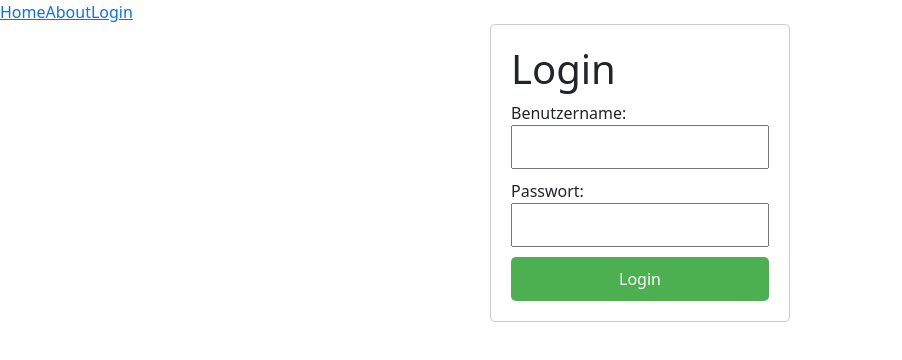
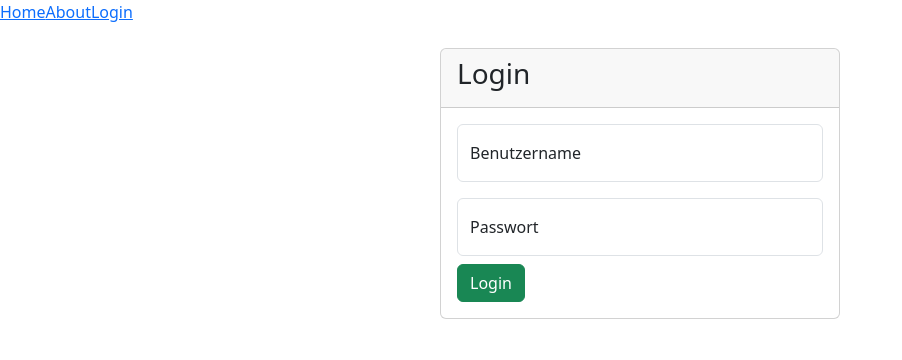
Before and after one commit to Gremmel/7-vereine-sportfest, a Vue app in the folder ui/: page /login in a window 1280 px wide. Shown: the top 360 px of the page, without its empty margins (0-902 px from the left). Built offline with nearby package versions, Linux system fonts and the light colour scheme.

Commit message:
loginVue und user im store

```diff
--- a/ui/src/App.vue
+++ b/ui/src/App.vue
@@ -1,18 +1,10 @@
 <script setup>
-import { RouterLink, RouterView } from 'vue-router'
+import { RouterView } from 'vue-router'
+import AppHeader from './components/AppHeader.vue'
 </script>
 
 <template>
-  <header>
-    <div>
-      <nav>
-        <RouterLink to="/">Home</RouterLink>
-        <RouterLink to="/about">About</RouterLink>
-        <RouterLink to="/login">Login</RouterLink>
-      </nav>
-    </div>
-  </header>
-
+  <AppHeader />
   <RouterView />
 </template>
 
--- /dev/null
+++ b/ui/src/components/AppHeader.vue
@@ -0,0 +1,21 @@
+<template>
+  <header class="app-header">
+    <div v-if="showHeader">
+      <nav>
+        <RouterLink to="/">Home</RouterLink>
+        <RouterLink to="/about">About</RouterLink>
+        <RouterLink to="/login">Login</RouterLink>
+      </nav>
+    </div>
+  </header>
+</template>
+
+<script setup>
+  import { RouterLink } from 'vue-router'
+  import { ref } from 'vue'
+
+  const showHeader = ref(true);
+</script>
+
+<style scoped>
+</style>
--- /dev/null
+++ b/ui/src/stores/userStore.js
@@ -0,0 +1,22 @@
+// src/stores/userStore.js
+import { defineStore } from 'pinia';
+
+export const useUserStore = defineStore('userStore', {
+  state: () => ({
+    user: null
+  }),
+
+  getters: {
+    isLoggedIn: (state) => !!state.user,
+  },
+
+  actions: {
+    setUser(userData) {
+      this.user = userData;
+    },
+
+    clearUser() {
+      this.user = null;
+    },
+  },
+});
--- a/ui/src/views/HomeView.vue
+++ b/ui/src/views/HomeView.vue
@@ -24,6 +24,10 @@
 
 <template>
   <main>
-    Home
+    <div class="text-center mt-4">
+      <h1>
+        Home
+      </h1>
+    </div>
   </main>
 </template>
--- a/ui/src/views/LoginView.vue
+++ b/ui/src/views/LoginView.vue
@@ -1,23 +1,33 @@
 <template>
-  <div class="login-container">
-    <h1>Login</h1>
-    <form @submit.prevent="handleLogin">
-      <label for="username">Benutzername:</label>
-      <input type="text" v-model="username" id="username" required>
+  <div class="d-flex justify-content-center align-items-center mt-4">
+    <div class="card loginCard">
+      <div class="card-header">
+        <h3>
+          Login
+        </h3>
+      </div>
+      <div class="card-body">
+        <div class="form-floating mb-3">
+          <input v-model="username" type="text" class="form-control" id="floatingInput" placeholder="Benutzername">
+          <label for="floatingInput">Benutzername</label>
+        </div>
+        <div class="form-floating">
+          <input v-model="password" type="password" class="form-control" id="floatingPassword" placeholder="Password">
+          <label for="floatingPassword">Passwort</label>
+        </div>
+        <button class="btn btn-success mt-2" type="button" @click="handleLogin">Login</button>
+      </div>
 
-      <label for="password">Passwort:</label>
-      <input type="password" v-model="password" id="password" required>
-
-      <button type="submit">Login</button>
-    </form>
-
-    <p v-if="errorMessage" class="error">{{ errorMessage }}</p>
-    <p v-if="successMessage" class="success">{{ successMessage }}</p>
+      <p v-if="errorMessage" class="error m-3">{{ errorMessage }}</p>
+      <p v-if="successMessage" class="success m-3">{{ successMessage }}</p>
+    </div>
   </div>
 </template>
 
 <script>
 import { ref } from 'vue';
+import { useUserStore } from '@/stores/userStore';
+import { useRouter } from 'vue-router';
 
 export default {
   setup() {
@@ -25,6 +35,9 @@ export default {
     const password = ref('');
     const errorMessage = ref('');
     const successMessage = ref('');
+
+    const userStore = useUserStore();
+    const router = useRouter();
 
     const handleLogin = async () => {
       try {
@@ -43,8 +56,14 @@ export default {
         if (response.ok) {
           successMessage.value = result.message;
           errorMessage.value = '';
-          // Optional: Weiterleitung nach erfolgreichem Login
-          // this.$router.push('/dashboard');
+
+          userStore.setUser({
+            name: response.name,
+            roles: response.roles,
+          });
+
+          // Weiterleitung nach erfolgreichem Login
+          router.push('/');
         } else {
           errorMessage.value = result.message || 'Login fehlgeschlagen';
           successMessage.value = '';
@@ -69,33 +88,8 @@ export default {
 </script>
 
 <style scoped>
-.login-container {
-  max-width: 300px;
-  margin: 0 auto;
-  padding: 20px;
-  border: 1px solid #ccc;
-  border-radius: 5px;
-}
-
-input {
-  display: block;
-  width: 100%;
-  padding: 8px;
-  margin-bottom: 10px;
-}
-
-button {
-  width: 100%;
-  padding: 10px;
-  background-color: #4CAF50;
-  color: white;
-  border: none;
-  border-radius: 5px;
-  cursor: pointer;
-}
-
-button:hover {
-  background-color: #45a049;
+  .loginCard {
+    width: 25rem;
   }
 
   .error {
@@ -107,4 +101,5 @@ button:hover {
     color: green;
     margin-top: 10px;
   }
+
 </style>
```
Also changed, not shown: ui/src/stores/counter.js (deleted, +0 -12 lines), 1 other file (tests, documents, lock files or other folders). Lines whose indentation alone changed are shown as unchanged.
